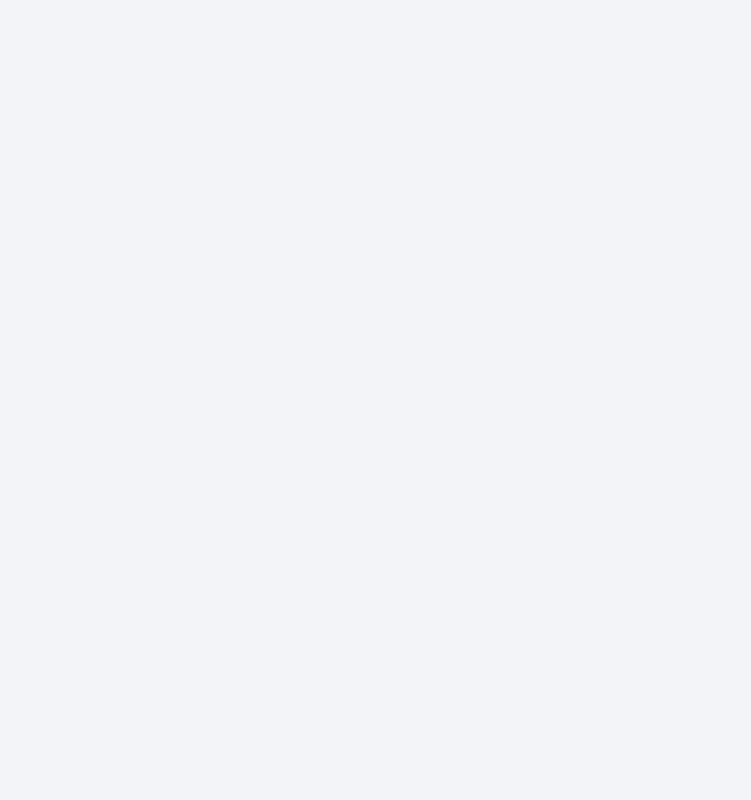
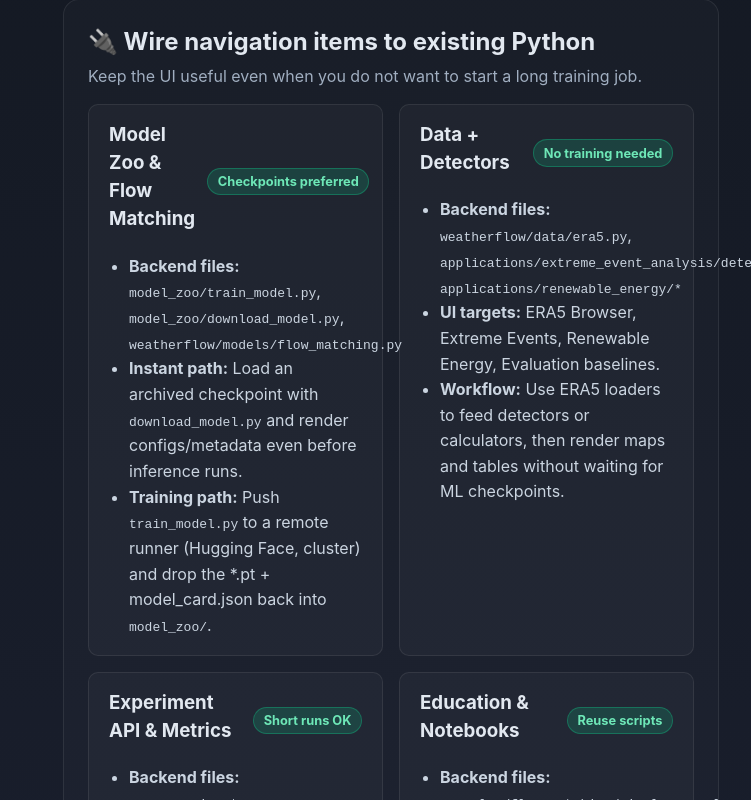
Before and after one commit to monksealseal/weatherflow, a React (Vite) app in the folder frontend/: page / in a window 1280 px wide. Shown: the part 1320-2120 px from the top of the page, without its empty margins (529-1280 px from the left). Before the commit the page ends 1209 px from the top, so only its background shows below. Built offline with nearby package versions, Linux system fonts and the light colour scheme.

Commit message:
Add dashboard guidance for wiring website to backend

```diff
--- a/frontend/src/AppNew.css
+++ b/frontend/src/AppNew.css
@@ -136,6 +136,60 @@
   padding-left: 1.25rem;
   color: #cbd5e0;
   line-height: 1.6;
+}
+
+.integration-section {
+  margin-top: 2.5rem;
+  background: rgba(255, 255, 255, 0.02);
+  border: 1px solid rgba(255, 255, 255, 0.08);
+  border-radius: 16px;
+  padding: 1.5rem;
+}
+
+.integration-grid {
+  display: grid;
+  grid-template-columns: repeat(auto-fit, minmax(280px, 1fr));
+  gap: 1rem;
+}
+
+.integration-card {
+  background: rgba(255, 255, 255, 0.03);
+  border: 1px solid rgba(255, 255, 255, 0.08);
+  border-radius: 12px;
+  padding: 1rem 1.25rem;
+  display: flex;
+  flex-direction: column;
+  gap: 0.75rem;
+}
+
+.integration-card-header {
+  display: flex;
+  align-items: center;
+  justify-content: space-between;
+  gap: 0.75rem;
+}
+
+.integration-card h3 {
+  margin: 0;
+  color: #e2e8f0;
+}
+
+.integration-card ul {
+  margin: 0;
+  padding-left: 1.25rem;
+  color: #cbd5e0;
+  line-height: 1.6;
+}
+
+.pill {
+  background: rgba(16, 185, 129, 0.2);
+  border: 1px solid rgba(16, 185, 129, 0.4);
+  color: #6ee7b7;
+  padding: 0.2rem 0.6rem;
+  border-radius: 999px;
+  font-size: 0.8rem;
+  font-weight: 700;
+  white-space: nowrap;
 }
 
 .placeholder-content {
--- a/frontend/src/AppNew.tsx
+++ b/frontend/src/AppNew.tsx
@@ -59,7 +59,8 @@ function DashboardView() {
             <ul>
               <li>Renewable energy converters (<code>applications/renewable_energy/*</code>)</li>
               <li>Extreme event detectors (<code>applications/extreme_event_analysis/detectors.py</code>)</li>
-              <li>ERA5 data exploration (<code>weatherflow/data/era5.py</code>)</li>
+              <li>ERA5 data exploration and persistence baselines (<code>weatherflow/data/era5.py</code>)</li>
+              <li>Flow visualisation with toy tensors (<code>weatherflow/models/flow_matching.py</code>)</li>
               <li>FastAPI smoke tests (<code>run_experiment.py</code> → <code>weatherflow/server/app.py</code>)</li>
             </ul>
           </div>
@@ -70,6 +71,59 @@ function DashboardView() {
               <li>Experiment visualizations powered by <code>WeatherFlowODE</code></li>
               <li>Evaluation dashboards using <code>weatherflow/training/metrics.py</code></li>
               <li>Remote/Hugging Face runs for heavier training jobs</li>
+            </ul>
+          </div>
+        </div>
+      </section>
+
+      <section className="integration-section">
+        <div className="readiness-header">
+          <h2>🔌 Wire navigation items to existing Python</h2>
+          <p>Keep the UI useful even when you do not want to start a long training job.</p>
+        </div>
+        <div className="integration-grid">
+          <div className="integration-card">
+            <div className="integration-card-header">
+              <h3>Model Zoo & Flow Matching</h3>
+              <span className="pill">Checkpoints preferred</span>
+            </div>
+            <ul>
+              <li><strong>Backend files:</strong> <code>model_zoo/train_model.py</code>, <code>model_zoo/download_model.py</code>, <code>weatherflow/models/flow_matching.py</code></li>
+              <li><strong>Instant path:</strong> Load an archived checkpoint with <code>download_model.py</code> and render configs/metadata even before inference runs.</li>
+              <li><strong>Training path:</strong> Push <code>train_model.py</code> to a remote runner (Hugging Face, cluster) and drop the *.pt + model_card.json back into <code>model_zoo/</code>.</li>
+            </ul>
+          </div>
+          <div className="integration-card">
+            <div className="integration-card-header">
+              <h3>Data + Detectors</h3>
+              <span className="pill">No training needed</span>
+            </div>
+            <ul>
+              <li><strong>Backend files:</strong> <code>weatherflow/data/era5.py</code>, <code>applications/extreme_event_analysis/detectors.py</code>, <code>applications/renewable_energy/*</code></li>
+              <li><strong>UI targets:</strong> ERA5 Browser, Extreme Events, Renewable Energy, Evaluation baselines.</li>
+              <li><strong>Workflow:</strong> Use ERA5 loaders to feed detectors or calculators, then render maps and tables without waiting for ML checkpoints.</li>
+            </ul>
+          </div>
+          <div className="integration-card">
+            <div className="integration-card-header">
+              <h3>Experiment API & Metrics</h3>
+              <span className="pill">Short runs OK</span>
+            </div>
+            <ul>
+              <li><strong>Backend files:</strong> <code>run_experiment.py</code>, <code>weatherflow/server/app.py</code>, <code>weatherflow/training/metrics.py</code></li>
+              <li><strong>Instant path:</strong> Trigger the FastAPI smoke run to populate Experiment History and Evaluation cards with sample metrics.</li>
+              <li><strong>Training path:</strong> Swap the endpoint to a remote host that is training longer jobs; the UI ingests the same payloads.</li>
+            </ul>
+          </div>
+          <div className="integration-card">
+            <div className="integration-card-header">
+              <h3>Education & Notebooks</h3>
+              <span className="pill">Reuse scripts</span>
+            </div>
+            <ul>
+              <li><strong>Backend files:</strong> <code>examples/flow_matching/simple_example.py</code>, <code>examples/flow_matching/era5_strict_training_loop.py</code>, <code>weatherflow/education/graduate_tool.py</code></li>
+              <li><strong>Instant path:</strong> Surface the prewritten examples and notebook runners; users can run locally without editing Python.</li>
+              <li><strong>Training path:</strong> Point the notebook/gallery to a pre-trained checkpoint to unlock richer visualizations.</li>
             </ul>
           </div>
         </div>
```
